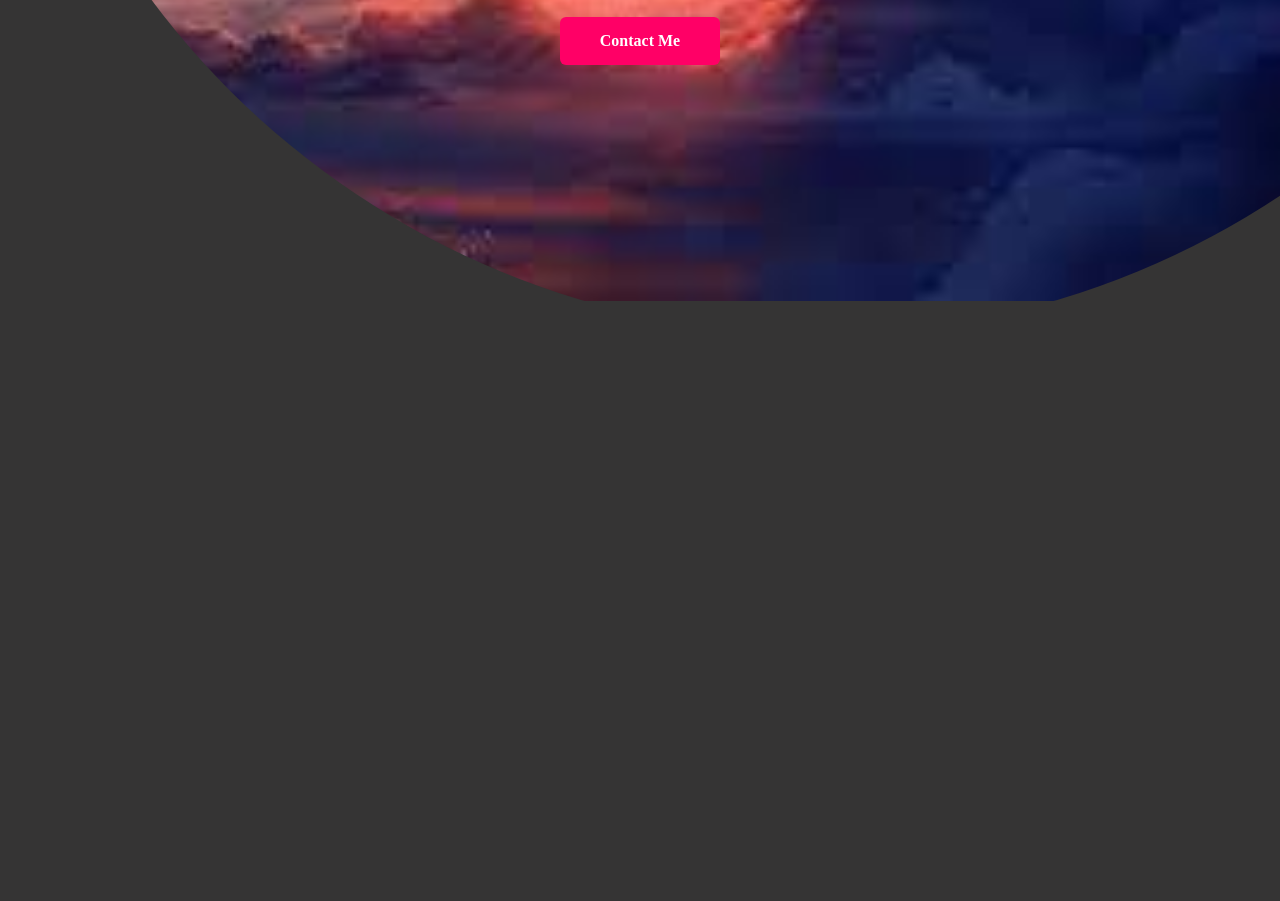
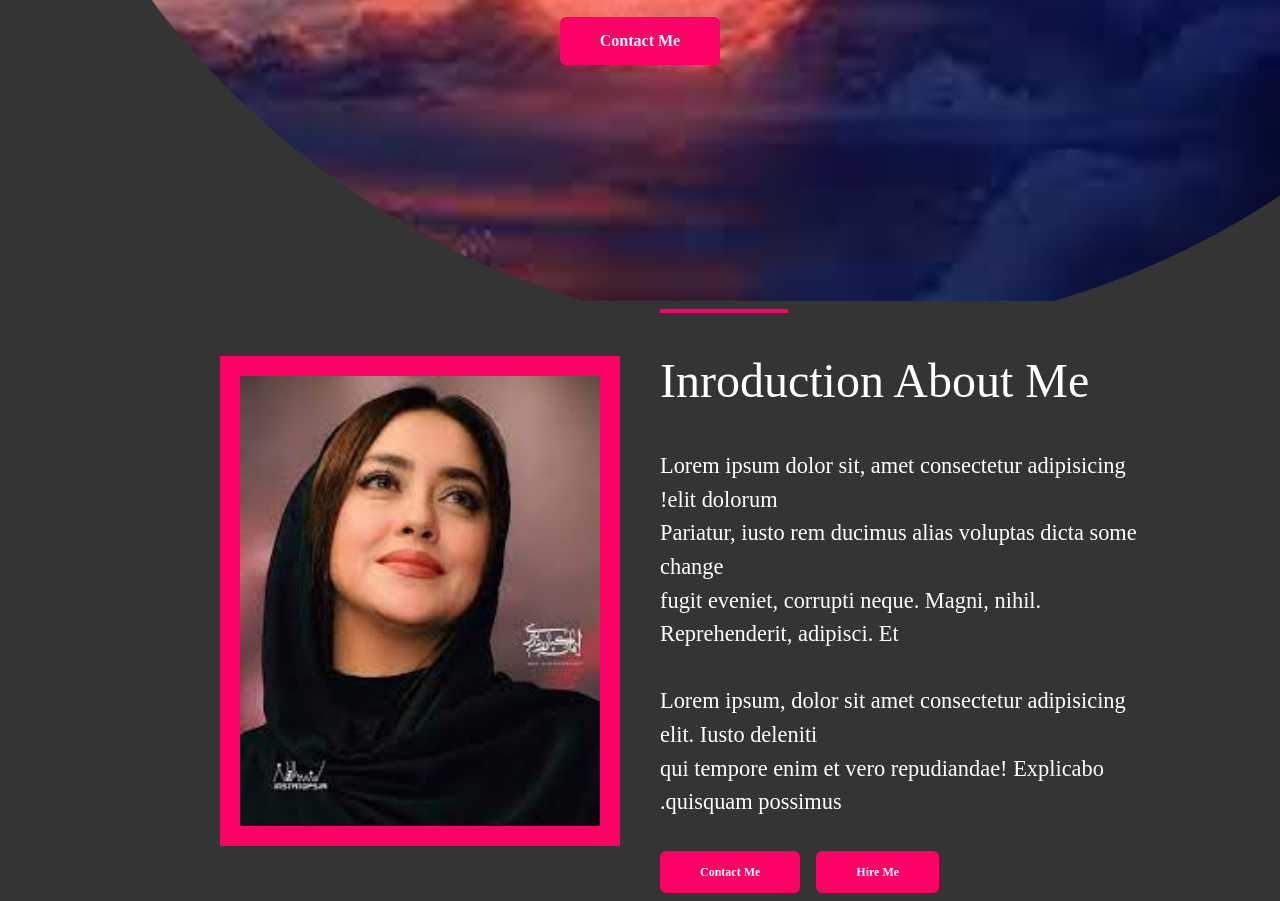
Before and after one commit to naimatullahRezaee/resume, a website: page index.html in a window 1280 px wide. Shown: the part 499-1400 px from the top of the page. Before the commit the page ends 800 px from the top, so only its background shows below. Drawn offline with nearby package versions, Linux system fonts and the light colour scheme; a web font is replaced by a local one.

Commit message:
about us created

```diff
--- a/index.html
+++ b/index.html
@@ -120,6 +120,43 @@
       <button class="btn">Contact Me</button>
     </div>
     <!-- ====== End Background Image ======  -->
+    <!-- ====== Start About us ======  -->
+
+    <div
+      class="w-[80%] h-[600px] lg:mt-0 md:mt-20 flex lg:flex-row flex-col justify-center items-center gap-10 mx-auto"
+    >
+      <div
+        class="lg:w-1/2 w-full text-white flex justify-start items-end flex-col gap-8 text-left"
+      >
+        <hr class="border-[#ff0066] w-32 border-2" />
+        <h2 class="text-[3rem]">Inroduction About Me</h2>
+        <p class="text-[1.4rem]">
+          Lorem ipsum dolor sit, amet consectetur adipisicing elit dolorum!
+          <br />
+          Pariatur, iusto rem ducimus alias voluptas dicta some change
+          <br />
+          fugit eveniet, corrupti neque. Magni, nihil. Reprehenderit, adipisci.
+          Et <br />
+          <br />
+          Lorem ipsum, dolor sit amet consectetur adipisicing elit. Iusto
+          deleniti<br />
+          qui tempore enim et vero repudiandae! Explicabo quisquam possimus.
+        </p>
+        <div class="flex gap-4">
+          <button class="lg:btn md:btn btn text-[12px]">Hire Me</button>
+          <button class="lg:btn md:btn btn text-[12px]">Contact Me</button>
+        </div>
+      </div>
+      <div class="lg:w-1/2 w-full">
+        <img
+          src="images/woman3.jpeg"
+          alt=""
+          class="w-[400px] border-[20px] border-[#ff0066]"
+        />
+      </div>
+    </div>
+
+    <!-- ====== End about us ======  -->
 
     <script>
       AOS.init();
```
Also changed, not shown: dist/output.css.
